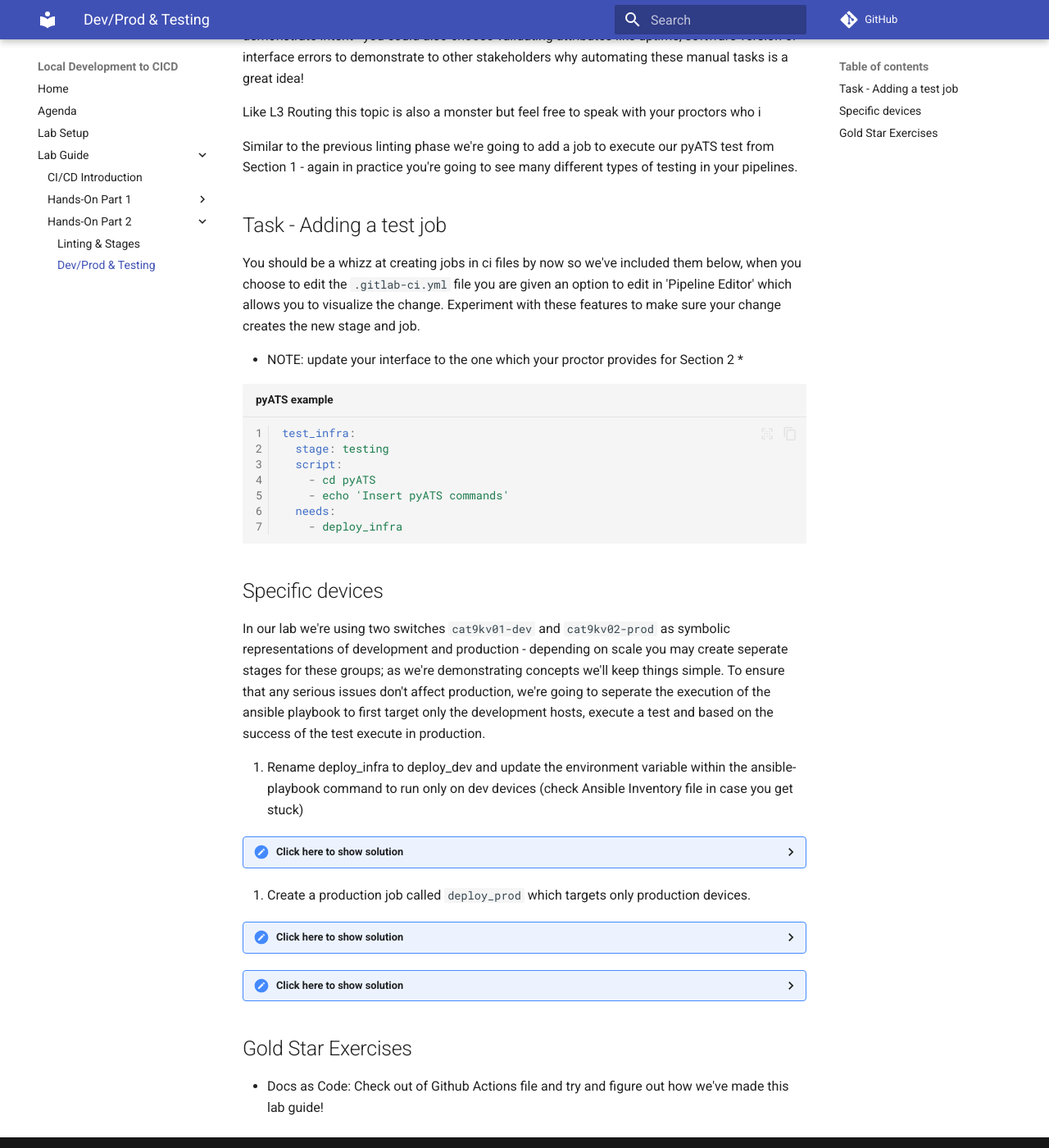
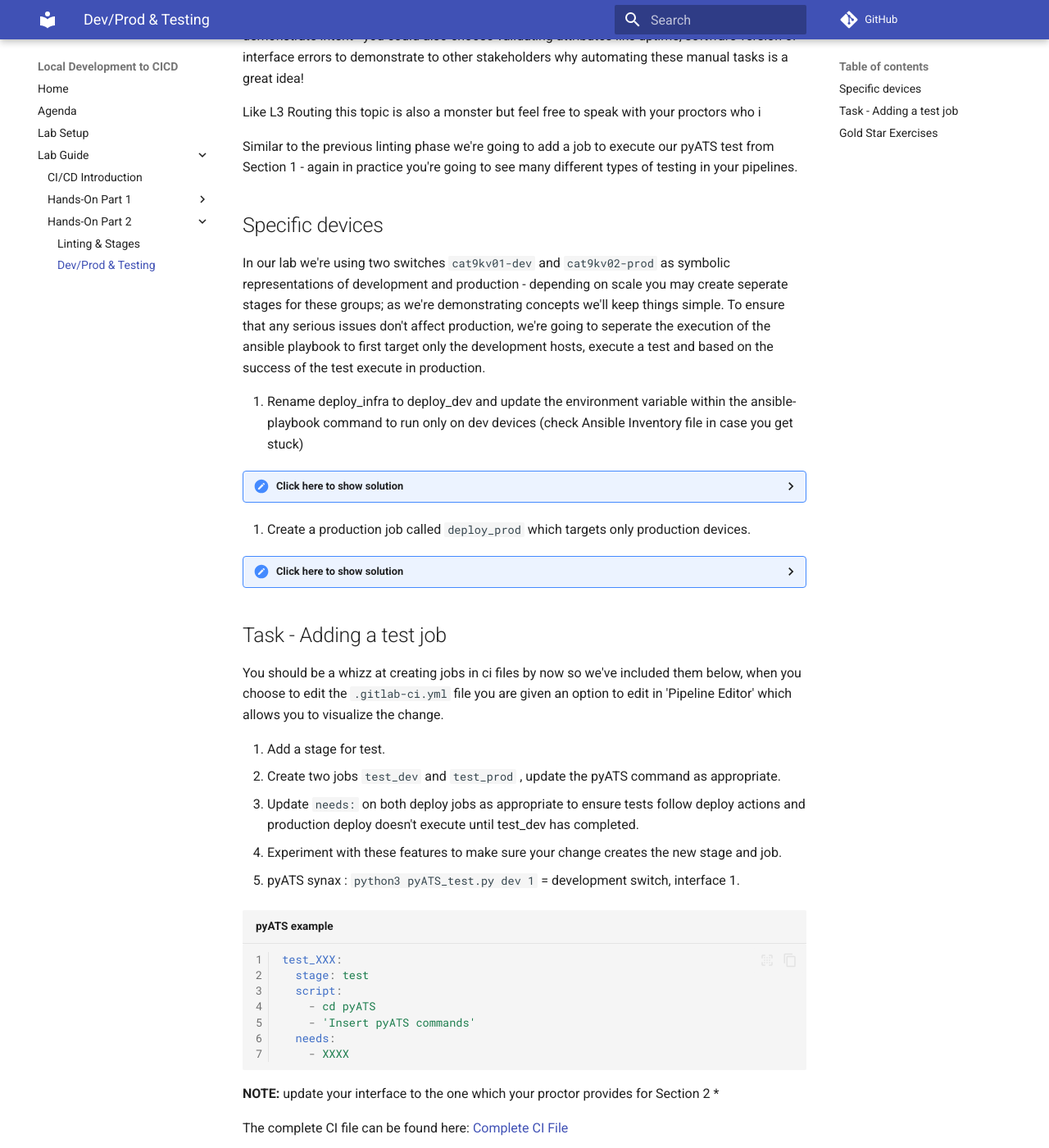
Before and after one commit to moore-automation/local_dev_to_cicd, an MkDocs documentation site: the page built from docs/Lab_Guide/hands_on_02_section_b.md, in a window 1280 px wide and 1400 px high, scrolled down 353 px. Shown: the whole window at 82% size. Built offline with MkDocs 1.6.1 and Material for MkDocs 9.7.7, drawn with Linux system fonts in a browser that asks for light colours; comment, search, counter and statistics services are not loaded.

Commit message:
part 2 lab guide update

````diff
--- a/docs/Lab_Guide/hands_on_02_section_b.md
+++ b/docs/Lab_Guide/hands_on_02_section_b.md
@@ -7,23 +7,6 @@ Like L3 Routing this topic is also a monster but feel free to speak with your pr
 
 Similar to the previous linting phase we're going to add a job to execute our pyATS test from Section 1 - again in practice you're going to see many different types of testing in your pipelines.
 
-## Task - Adding a test job
-
-You should be a whizz at creating jobs in ci files by now so we've included them below, when you choose to edit the `.gitlab-ci.yml` file you are given an option to edit in 'Pipeline Editor' which allows you to visualize the change. Experiment with these features to make sure your change creates the new stage and job.
-
-* NOTE: update your interface to the one which your proctor provides for Section 2 *
-
-```yml linenums="1" title="pyATS example"
-
-test_infra:
-  stage: testing
-  script:
-    - cd pyATS
-    - echo 'Insert pyATS commands'
-  needs:
-    - deploy_infra
-
-```
 
 ## Specific devices
 
@@ -65,54 +48,34 @@ deploy_prod:
     - main
 ```
 
-3. Update deploy_prod so that it depends on the execution of the pyATS test.
+</details>
 
-<details><summary>Click here to show solution</summary>
+## Task - Adding a test job
 
-```yml linenums="1" title="Deploy to Development Final Example"
+You should be a whizz at creating jobs in ci files by now so we've included them below, when you choose to edit the `.gitlab-ci.yml` file you are given an option to edit in 'Pipeline Editor' which allows you to visualize the change.
 
-deploy_prod:
-  stage: deploy
+1. Add a stage for test.
+2. Create two jobs `test_dev` and `test_prod` , update the pyATS command as appropriate.
+3. Update `needs:` on both deploy jobs as appropriate to ensure tests follow deploy actions and production deploy doesn't execute until test_dev has completed.
+4. Experiment with these features to make sure your change creates the new stage and job.
+
+* pyATS synax : `python3 pyATS_test.py dev 1 ` = development switch, interface 1.
+
+```yml linenums="1" title="pyATS example"
+
+test_XXX:
+  stage: test
   script:
-    - cd Ansible
-    - ansible-playbook -i inventory -e 'devices=production' playbooks/interface_update.yml
+    - cd pyATS
+    - 'Insert pyATS commands'
   needs:
-    - test_infra
-  only:
-    - main
+    - XXXX
+
 ```
 
-</details>
+**NOTE:** update your interface to the one which your proctor provides for Section 2 *
 
-</details>
-
-
-<details><summary>Click here to show solution</summary>
-
-```yml linenums="1" title="Deploy to Development Final Example"
-deploy_dev:
-  stage: deploy
-  script:
-    - cd Ansible
-    - ansible-playbook -i inventory -e 'devices=development' playbooks/interface_update.yml
-  needs:
-    - yamllint
-  only:
-    - main
-
-deploy_prod:
-  stage: deploy
-  script:
-    - cd Ansible
-    - ansible-playbook -i inventory -e 'devices=production' playbooks/interface_update.yml
-  needs:
-    - yamllint
-  only:
-    - main
-```
-
-</details>
-
+The complete CI file can be found here: [Complete CI File](https://github.com/moore-automation/local_dev_to_cicd/blob/main/content/gitlab/.gitlab-ci.yml)
 
 ## Gold Star Exercises
 
````
Also changed, not shown: content/gitlab/.gitlab-ci.yml (+13 -9 lines), 1 other file.
